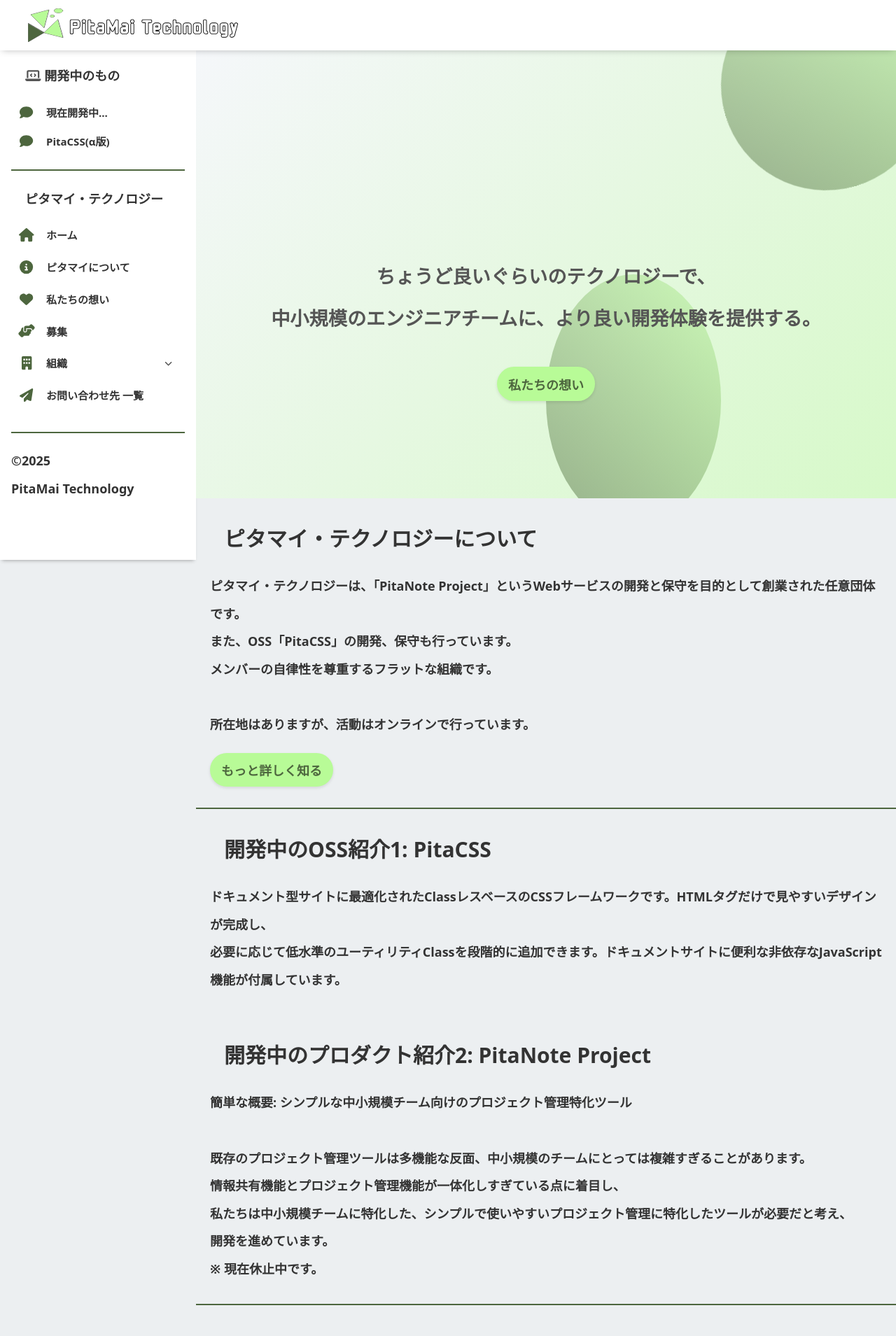
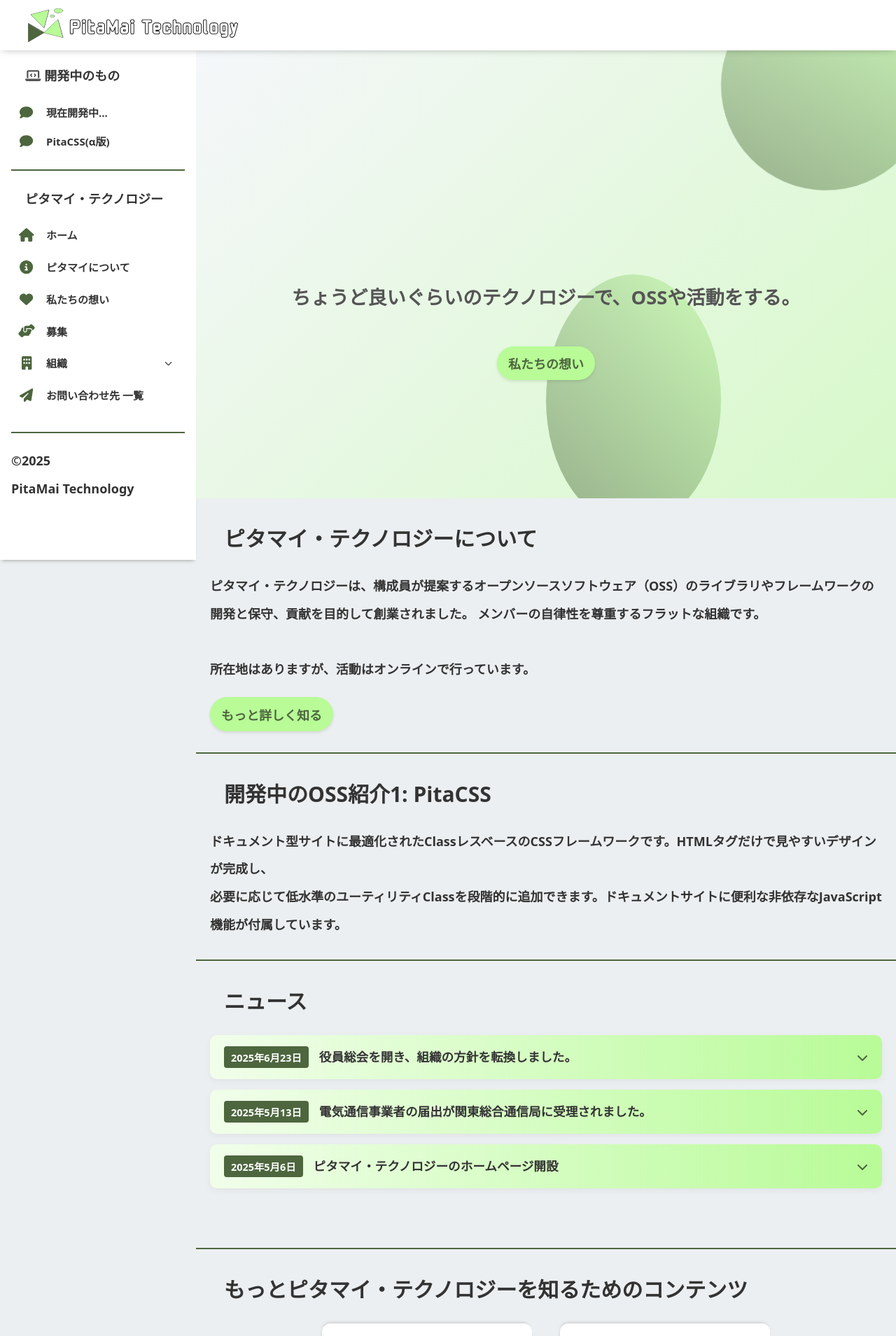
Before and after one commit to PitaMai-Technology/home-page, a Nuxt app: page / in a window 1280 px wide. Shown: the top 1909 px of the page at 70% size. Built offline with nearby package versions, Linux system fonts and the light colour scheme; a web font is replaced by a local one.

Commit message:
理念とビジョンの文言を更新し、組織概要に構成員数の詳細を追加

```diff
--- a/pages/about.vue
+++ b/pages/about.vue
@@ -15,9 +15,10 @@
     <div class="section">
       <section>
         <h2 class="mB20">理念(ミッション)</h2>
-        <h3 class="mB40">”簡単かつ気軽なITツールを提供する。”</h3>
+        <h3 class="mB40">”構成員同士が協力し、創作活動をする”</h3>
         <p>
-          私たちは、複雑さから解放され、誰もが直感的に使えるシンプルなITツールを提供することを使命としています。
+          当団体は、構成員が提案するオープンソースソフトウェア（OSS）のライブラリやフレームワークの開発と保守、貢献を目的しております。<br />
+          また、構成員同士が協力し、創作活動をする。
         </p>
       </section>
     </div>
--- a/pages/index.vue
+++ b/pages/index.vue
@@ -3,6 +3,7 @@
 const newsItems = [
     { id: 1, date: '2025年5月6日' },
     { id: 2, date: '2025年5月13日' },
+    { id: 3, date: '2025年6月23日' },
 ]
 </script>
 
@@ -11,10 +12,9 @@
     <div>
         <div class="heroSection">
             <div class="heroContent">
-                <h1 class="heroTitle">中小規模エンジニアチームにフォーカスしたツールを作る</h1>
+                <h1 class="heroTitle">中小規模エンジニアチームにフォーカスしたOSSを作る</h1>
                 <p class="heroSubtitle">
-                    ちょうど良いぐらいのテクノロジーで、<br>
-                    中小規模のエンジニアチームに、より良い開発体験を提供する。
+                    ちょうど良いぐらいのテクノロジーで、OSSや活動をする。
                 </p>
                 <div class="heroButtonContainer">
                     <NuxtLink to="/contents" class="mB20">
@@ -34,8 +34,7 @@
         <div class="section">
             <h2 class="mB20">ピタマイ・テクノロジーについて</h2>
             <p class="mB20">
-                ピタマイ・テクノロジーは、「PitaNote Project」というWebサービスの開発と保守を目的として創業された任意団体です。<br>
-                また、OSS「PitaCSS」の開発、保守も行っています。<br>
+                ピタマイ・テクノロジーは、構成員が提案するオープンソースソフトウェア（OSS）のライブラリやフレームワークの開発と保守、貢献を目的して創業されました。
                 メンバーの自律性を尊重するフラットな組織です。<br>
                 <br>
                 所在地はありますが、活動はオンラインで行っています。<br>
@@ -58,20 +57,6 @@
                 必要に応じて低水準のユーティリティClassを段階的に追加できます。ドキュメントサイトに便利な非依存なJavaScript機能が付属しています。
             </p>
         </div>
-        <div class="section">
-            <h2 class="mB20">
-                開発中のプロダクト紹介2: PitaNote Project
-            </h2>
-            <p>
-                簡単な概要: シンプルな中小規模チーム向けのプロジェクト管理特化ツール<br>
-                <br>
-                既存のプロジェクト管理ツールは多機能な反面、中小規模のチームにとっては複雑すぎることがあります。<br>
-                情報共有機能とプロジェクト管理機能が一体化しすぎている点に着目し、<br>
-                私たちは中小規模チームに特化した、シンプルで使いやすいプロジェクト管理に特化したツールが必要だと考え、<br>
-                開発を進めています。<br>
-                ※ 現在休止中です。
-            </p>
-        </div>
 
         <TheHr />
         <div class="section">
@@ -85,6 +70,9 @@
                     <template #title-2>
                         <h3>電気通信事業者の届出が関東総合通信局に受理されました。</h3>
                     </template>
+                    <template #title-3>
+                        <h3>役員総会を開き、組織の方針を転換しました。</h3>
+                    </template>
 
                     <!-- コンテンツスロット -->
                     <template #content-1>
@@ -97,6 +85,11 @@
                         <p>
                             電気通信事業者の届出が無事受理されました。<br>
                             A-07-22585 (個人での届出 責任者: 小林栄太)<br>
+                        </p>
+                    </template>
+                    <template #content-3>
+                        <p>
+                            <NuxtLink to="https://docs.google.com/document/d/1khvoRprPNWk-qRGtwCtlA-CPt7mlF-1l7d96FeDbrnM/edit?usp=sharing" target="_blank">議事録</NuxtLink>
                         </p>
                     </template>
                 </TheAccordion>
--- a/pages/organization/overview.vue
+++ b/pages/organization/overview.vue
@@ -37,11 +37,10 @@
                             <td>
                                 副代表：小林 栄太<br />
                                 代表：津端 大翔<br />
-                                会計：小林 恵美<br />
                             </td>
                         </tr>
                         <tr>
-                            <th>構成員数</th>
+                            <th>構成員数(仮入会含める)</th>
                             <td>4名</td>
                         </tr>
                         <tr>
```
